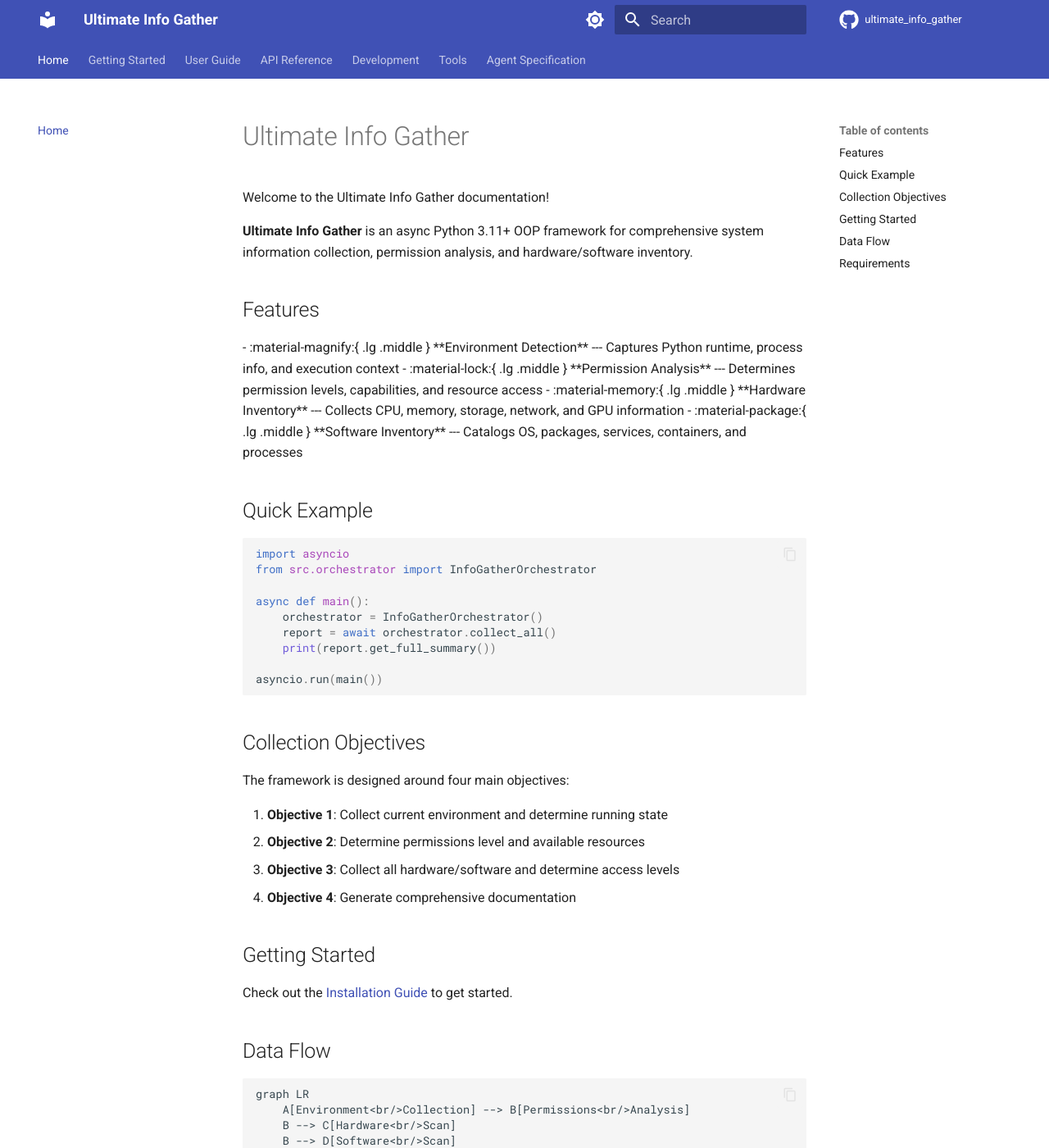
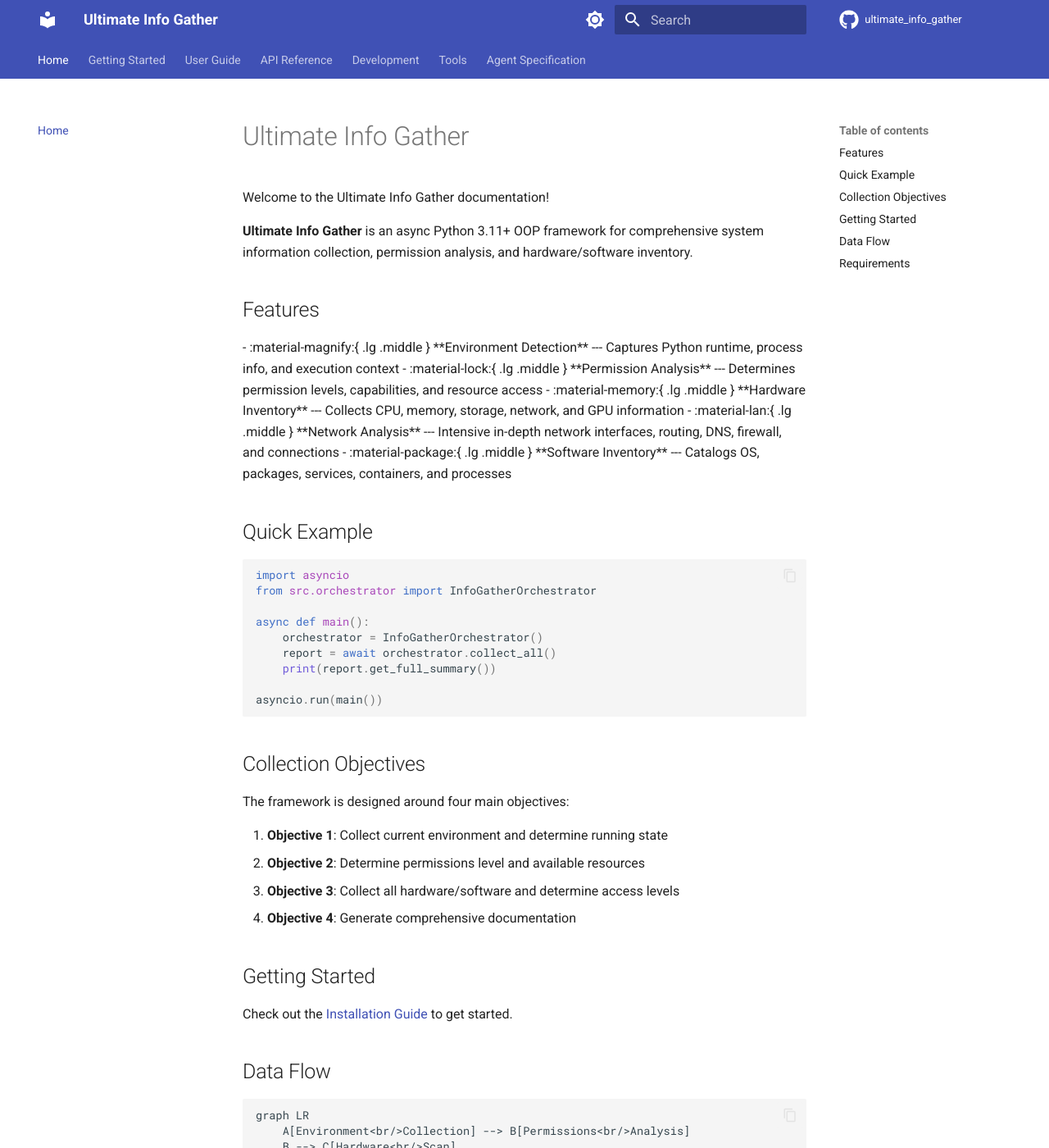
Before and after one commit to nullroute-commits/ultimate_info_gather, an MkDocs documentation site: the page built from docs/index.md, in a window 1280 px wide and 1400 px high. Shown: the whole window at 82% size. Built offline with MkDocs 1.6.1 and Material for MkDocs 9.7.7, drawn with Linux system fonts in a browser that asks for light colours; comment, search, counter and statistics services are not loaded; the version menu is left out; some of the changed text lies outside the part shown.

Commit message:
docs: add Network Analysis feature card and update Mermaid diagram
Co-authored-by: nullroute-commits <59403925+nullroute-commits@users.noreply.github.com>

````diff
--- a/docs/index.md
+++ b/docs/index.md
@@ -25,6 +25,12 @@ Welcome to the Ultimate Info Gather documentation!
     ---
 
     Collects CPU, memory, storage, network, and GPU information
+
+-   :material-lan:{ .lg .middle } **Network Analysis**
+
+    ---
+
+    Intensive in-depth network interfaces, routing, DNS, firewall, and connections
 
 -   :material-package:{ .lg .middle } **Software Inventory**
 
@@ -67,8 +73,10 @@ Check out the [Installation Guide](getting-started/installation.md) to get start
 graph LR
     A[Environment<br/>Collection] --> B[Permissions<br/>Analysis]
     B --> C[Hardware<br/>Scan]
+    B --> F[Network<br/>Scan]
     B --> D[Software<br/>Scan]
     C --> E[System<br/>Report]
+    F --> E
     D --> E
 ```
 
````
